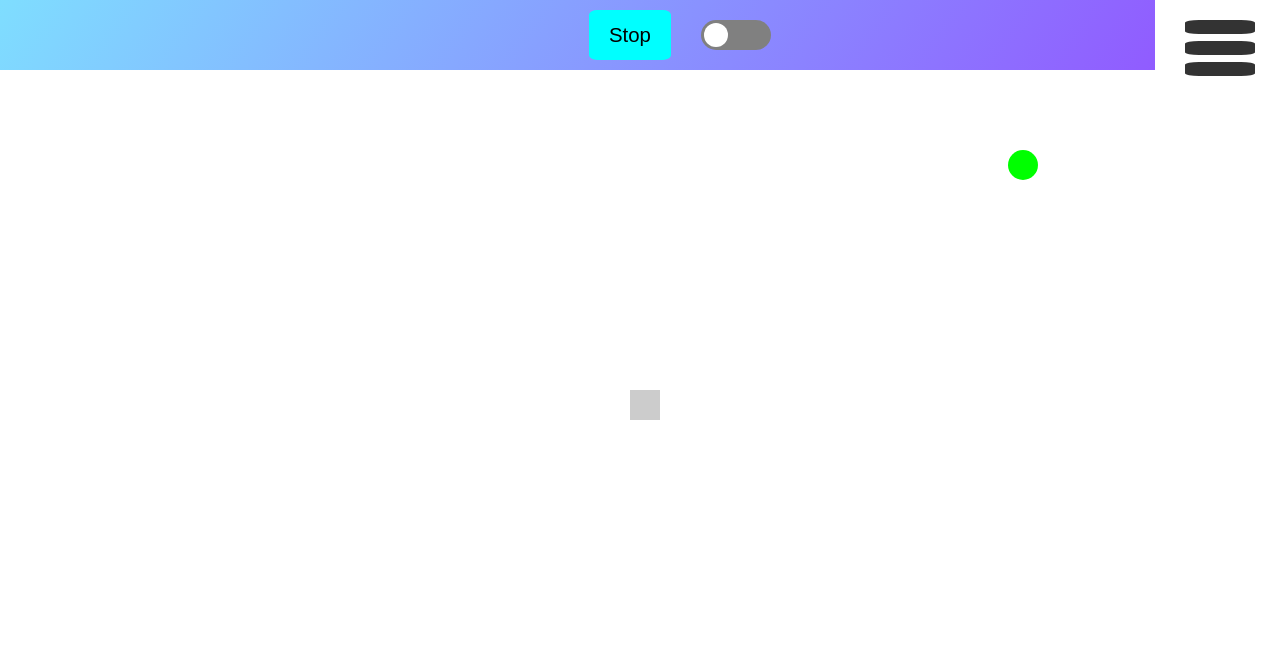
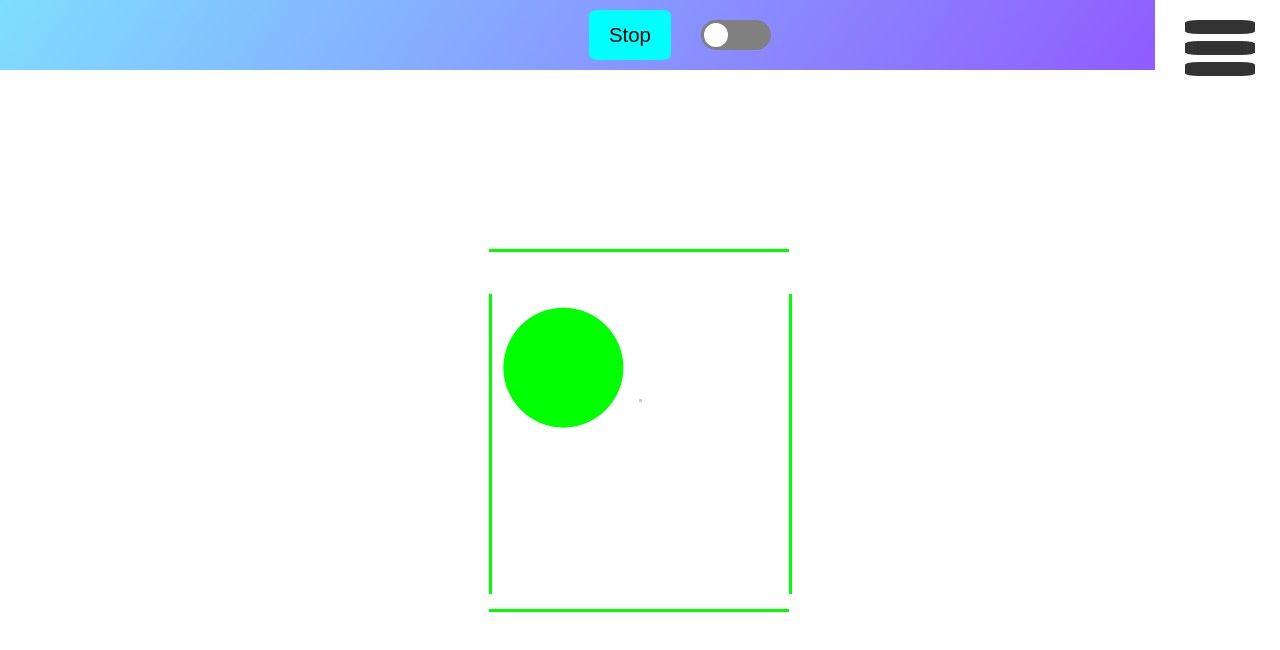
Before and after one commit to Sergho/physics, a plain HTML site: page index.html in a window 1280 px wide. Both pictures are taken after a click on the button "Start". Shown: the top 650 px of the page. Drawn offline with Linux system fonts and the light colour scheme.

Commit message:
different sizes of objects are released

```diff
--- a/index.html
+++ b/index.html
@@ -62,6 +62,8 @@
 		<button class="move">Переместить</button>
 		<button class="size">Изменить размер</button>
 		<button class="color">Изменить цвет</button>
+		<button class="color">Изменить скорость</button>
+		<button class="color">Изменить ускорение</button>
 	</div>
 	<script src="js/canvas.js"></script>
 	<script src="js/object.js"></script>
--- a/js/canvas.js
+++ b/js/canvas.js
@@ -34,31 +34,25 @@ class Canvas{
 		// Drawing object
 		this.ctx.fillStyle = obj.color;
 		if(obj.first){
-			if(obj.form == "square") this.ctx.fillRect(obj.posX * this.zoom, obj.posY * this.zoom, this.zoom, this.zoom);
+			if(obj.form == "square") this.ctx.fillRect(obj.posX * this.zoom, obj.posY * this.zoom, obj.sizeX * this.zoom, obj.sizeX * this.zoom);
 			if(obj.form == "circle"){
 				this.ctx.beginPath();
-				this.ctx.arc((obj.posX + 0.5) * this.zoom, (obj.posY + 0.5) * this.zoom, this.zoom / 2, 0, Math.PI * 2);
+				this.ctx.arc((obj.posX + 0.5) * this.zoom, (obj.posY + 0.5) * this.zoom, obj.sizeX * this.zoom / 2, 0, Math.PI * 2);
 				this.ctx.fill();
 			}
-			if(obj.form.substring(0, 4) == "rect"){
-				let str = obj.form.substr(4);
-				let width = str.split(":")[0];
-				let height = str.split(":")[1];
-				this.ctx.fillRect(obj.posX * this.zoom, obj.posY * this.zoom, this.zoom * width, this.zoom * height);
+			if(obj.form == "rect"){
+				this.ctx.fillRect(obj.posX * this.zoom, obj.posY * this.zoom, this.zoom * obj.sizeX, this.zoom * obj.sizeY);
 			}
 		}
 		else {
 			if(obj.form == "square") this.ctx.fillRect((Obj.StartX + obj.posX) * this.zoom, (Obj.StartY + obj.posY) * this.zoom, this.zoom, this.zoom);
 			if(obj.form == "circle"){
 				this.ctx.beginPath();
-				this.ctx.arc((Obj.StartX + obj.posX + 0.5) * this.zoom, (Obj.StartY + obj.posY + 0.5) * this.zoom, this.zoom / 2, 0, Math.PI * 2);
+				this.ctx.arc((Obj.StartX + obj.posX + 0.5) * this.zoom, (Obj.StartY + obj.posY + 0.5) * this.zoom, obj.sizeX * this.zoom / 2, 0, Math.PI * 2);
 				this.ctx.fill();
 			}
-			if(obj.form.substring(0, 4) == "rect"){
-				let str = obj.form.substr(4);
-				let width = str.split(":")[0];
-				let height = str.split(":")[1];
-				this.ctx.fillRect((Obj.StartX + obj.posX) * this.zoom, (Obj.StartY + obj.posY) * this.zoom, this.zoom * width, this.zoom * height);
+			if(obj.form == "rect"){
+				this.ctx.fillRect((Obj.StartX + obj.posX) * this.zoom, (Obj.StartY + obj.posY) * this.zoom, this.zoom * obj.sizeX, this.zoom * obj.sizeY);
 			}
 		}
 	}
--- a/js/constructorUI.js
+++ b/js/constructorUI.js
@@ -183,12 +183,12 @@ class UI{
 					if(!this.physic.simulate){
 						// Creating a (shadow) of the object
 						if(objects.indexOf(object) == 0){
-							this.objects.push(new Obj(1, 1, "rgba(255, 0, 0, 0.3)", "circle"));
+							this.objects.push(new Obj(1, 1, "rgba(255, 0, 0, 0.3)", "circle", "1:1"));
 							this.objects[this.objects.length - 1].first = true;
 							this.canvas.DrawAll(this.objects);
 						}
 						if(objects.indexOf(object) == 1){
-							this.objects.push(new Obj(4, 4, "rgba(0, 255, 0, 0.3)", "rect4:4", true));
+							this.objects.push(new Obj(4, 4, "rgba(0, 255, 0, 0.3)", "rect", "5:5", true));
 							this.objects[this.objects.length - 1].first = true;
 							this.canvas.DrawAll(this.objects);
 						}
@@ -260,7 +260,7 @@ class UI{
 						const objY = object.posY + this.objects[0].posY;
 						const clickX = e.clientX / this.canvas.zoom;
 						const clickY = e.clientY / this.canvas.zoom;
-						if(clickX > objX && clickX < objX + 1 && clickY > objY && clickY < objY + 1) obj_clicked = object;
+						if(clickX > objX && clickX < objX + object.sizeX && clickY > objY && clickY < objY + object.sizeY) obj_clicked = object;
 					}
 				}
 			});
--- a/js/object.js
+++ b/js/object.js
@@ -6,7 +6,7 @@ class Obj{
 	static canvas;
 	// Flag if object is first object (will returned to false after each object construct)
 	static first = true;
-	constructor(posX, posY, color, form, fixed, canvas){
+	constructor(posX, posY, color, form, size, fixed, canvas){
 		// Bind canvas
 		this.BindCanvas(canvas);
 		// Start postion of objects to return after simulating
@@ -31,7 +31,8 @@ class Obj{
 		this.accelX = 0;
 		this.accelY = 0;
 		// Size of object;
-		this.size = Obj.canvas.zoom;
+		this.sizeX = size.split(":")[0];
+		this.sizeY = size.split(":")[1];
 		// Setting static coord of start point
 		if(this.first){
 			Obj.StartX = posX;
--- a/js/physic.js
+++ b/js/physic.js
@@ -50,18 +50,16 @@ class Physic{
 
 		this.objects.forEach((obj1) => {
 			this.objects.forEach((obj2) => {
-				if(obj1.form == "circle"){
+				if(obj1.form == "circle" && !obj1.first){
 					// ball and rect
-					if(obj2.form.substring(0, 4) == "rect"){
+					if(obj2.form == "rect" && !obj2.first){
 						const thickness = 0.1; // Thickness of wall of rect
-						let rect_width = +obj2.form.substring(4).split(':')[0] - 1;
-						let rect_height = +obj2.form.substring(4).split(':')[1] - 1;
 						// Rect is 4 lines, let's bind them with formulas
-						let lines = [obj2.posX, obj2.posX + rect_width + 1, -obj2.posY, -obj2.posY - rect_height - 1];
+						let lines = [obj2.posX, obj2.posX + +obj2.sizeX - 1 + 1, -obj2.posY, -obj2.posY - +obj2.sizeY + 1 - 1];
 						// ForEach line put x or y into Circle formula (x-a)^2 + (y-b)^2 = r^2
-						let radius = obj1.size / 2 / this.canvas.zoom;
-						let a = obj1.posX + radius;
-						let b = -obj1.posY - radius;
+						let radius = obj1.sizeX / 2;
+						let a = obj1.posX + 0.5;
+						let b = -obj1.posY - 0.5;
 						for(let i = 0; i < 2; i++){
 							// First two positions is x formulas
 							// if circle is on the line
@@ -72,8 +70,8 @@ class Physic{
 								let second = -Math.sqrt(radius * radius - Math.pow(lines[i] - a, 2)) + b;
 								// Checking intervals of lines
 								if((first > lines[3] + thickness && first < lines[2] - thickness) || (second > lines[3] + thickness && second < lines[2] - thickness)) {
-									if(i == 0) obj1.posX = lines[0] - 1;
-									if(i == 1) obj1.posX = lines[1];
+									if(i == 0) obj1.posX = lines[0] - 0.5 - obj1.sizeX / 2;
+									if(i == 1) obj1.posX = lines[1] + +obj1.sizeX / 2 - 0.5;
 									obj1.speedX = -obj1.speedX * 0.5;
 									this.canvas.DrawAll(this.objects, true);
 								}
@@ -89,8 +87,8 @@ class Physic{
 								let second = -Math.sqrt(radius * radius - Math.pow(lines[i] - b, 2)) + a;
 								// Checking intervals of lines
 								if((first > lines[0] && first < lines[1]) || (second > lines[0] && second < lines[1])) {
-									if(i == 2) obj1.posY = -(lines[2] + 1);
-									if(i == 3) obj1.posY = -lines[3];
+									if(i == 2) obj1.posY = -lines[2] - 0.5 - obj1.sizeX / 2;
+									if(i == 3) obj1.posY = -lines[3] + +obj1.sizeX / 2 - 0.5;
 									obj1.speedY = -obj1.speedY * 0.7;
 									this.canvas.DrawAll(this.objects, true);
 								}
--- a/js/script.js
+++ b/js/script.js
@@ -1,15 +1,15 @@
 // Setup function
 function Main(){
 	// Canvas
-	const canv 	= new Canvas(30);
+	const canv 	= new Canvas(3);
 	// Objects
-	let objects = [new Obj(Math.floor(canv.canvas.width / 2 / canv.zoom), Math.floor(canv.canvas.height / 2 / canv.zoom), "#ccc", "square", false, canv), new Obj(7, 8, "lime", "circle")];
+	let objects = [new Obj(Math.floor(canv.canvas.width / 2 / canv.zoom), Math.floor(canv.canvas.height / 2 / canv.zoom), "#ccc", "rect", "1:1", false, canv), new Obj(0, 0, "lime", "circle", "40:"), new Obj(50, 35, "lime", "rect", "1:100", true), new Obj(-50, 35, "lime", "rect", "1:100", true), new Obj(-50, 50, "lime", "rect", "100:1", true), new Obj(-50, -70, "lime", "rect", "100:1", true)];
 	objects[0].BindCanvas(canv);
 
 	// Drawing all
 	canv.DrawAll(objects);
 
-	objects[1].NewSpeed(2, 0, false, true);
+	objects[1].NewSpeed(50, 20, false, true);
 
 	// Physic lib
 	const physic = new Physic(canv, objects);
```
